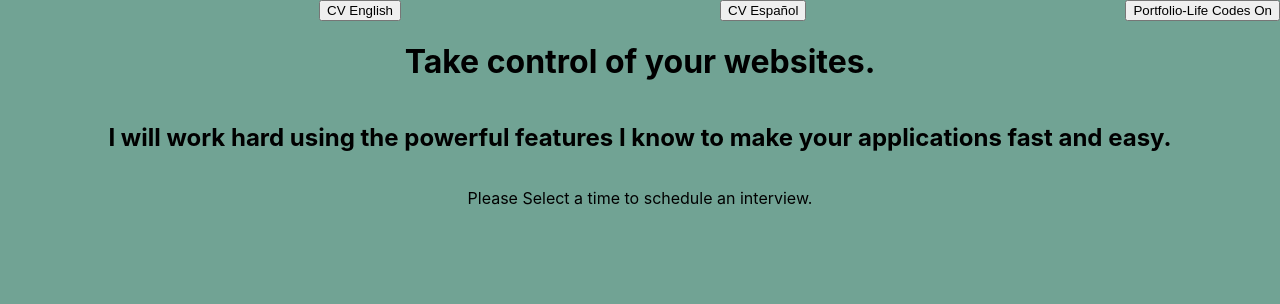
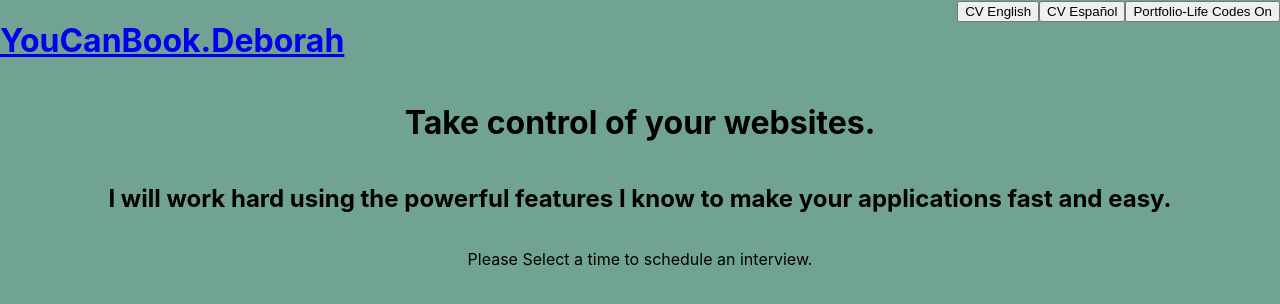
Before and after one commit to DebBugging/YCBM-CV, a React (Create React App) app: page / in a window 1280 px wide. Shown: the top 304 px of the page. Built offline with nearby package versions, Linux system fonts and the light colour scheme.

Commit message:
Add target blank to a tag

```diff
--- a/src/Components/Header.js
+++ b/src/Components/Header.js
@@ -4,10 +4,19 @@ class Header extends Component {
   render() {
     return (
       <div className="navbar">
-        <img />
-        <button>CV English</button>
-        <button>CV Español</button>
-        <button>Portfolio-Life Codes On</button>
+        <a
+          class="navbar-brand"
+          href="http://www.lifecodeson.com/who-is-debs/"
+          target="_blank"
+          title="YouCanBook.Deborah"
+        >
+          <h1>YouCanBook.Deborah</h1>
+        </a>
+        <div className="navbar-buttons">
+          <button>CV English</button>
+          <button>CV Español</button>
+          <button>Portfolio-Life Codes On</button>
+        </div>
       </div>
     );
   }
```
